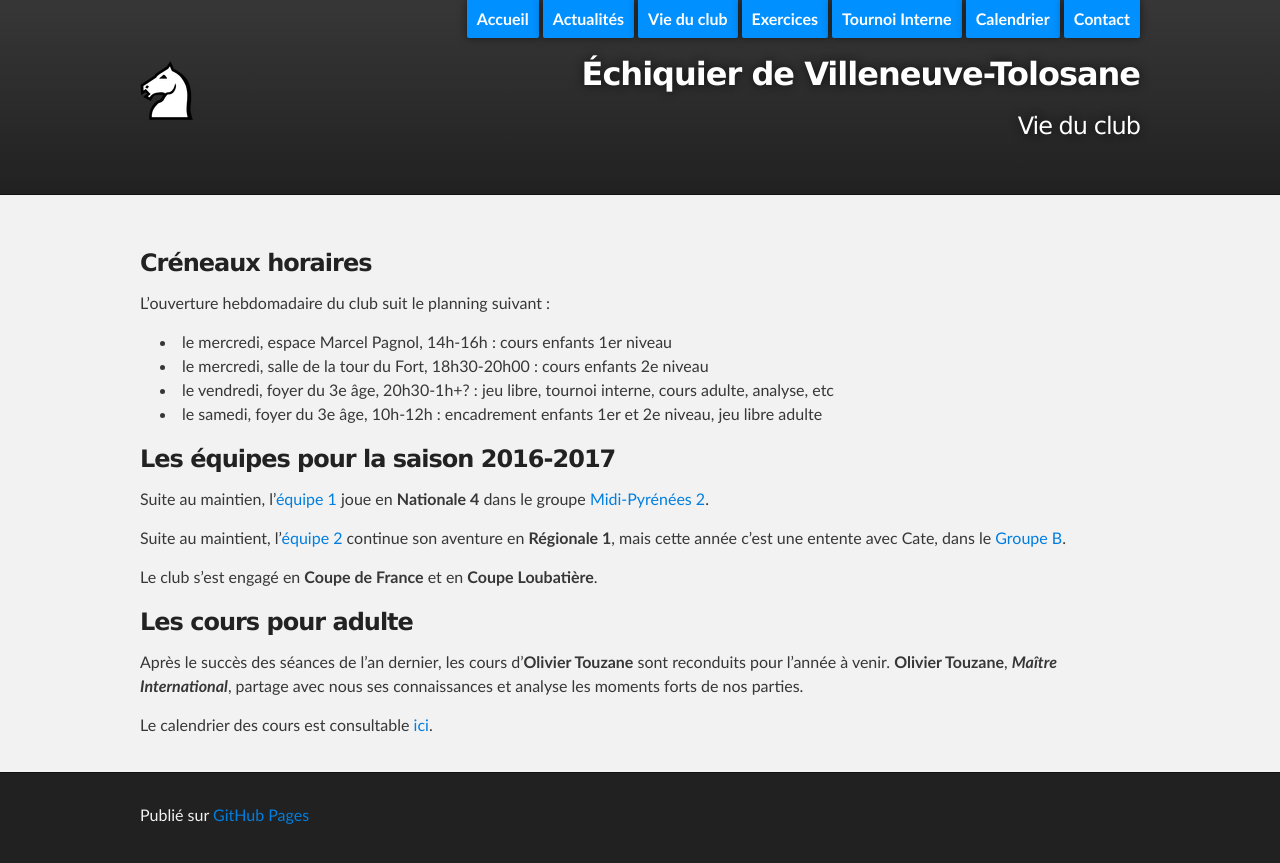
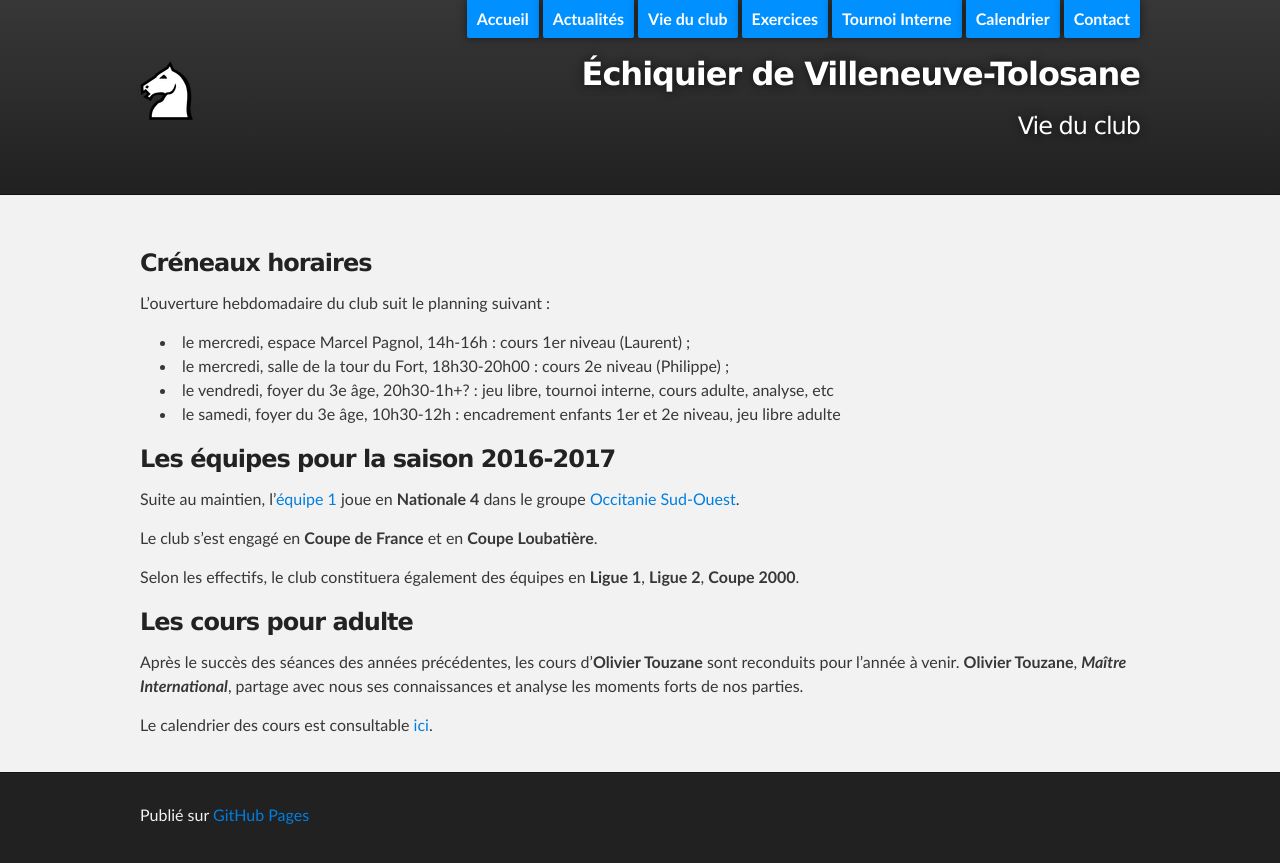
Before and after one commit to echiquier-villeneuve-tolosane/echiquier-villeneuve-tolosane.github.io, a Jekyll site: the page built from club.md, in a window 1280 px wide. Shown: the top 863 px of the page. Built offline with Jekyll 4.4.1, drawn with Linux system fonts in a browser that asks for light colours; nearby versions of some CDN libraries.

Commit message:
Update club.md

```diff
--- a/club.md
+++ b/club.md
@@ -10,21 +10,22 @@ published: true
 
 L'ouverture hebdomadaire du club suit le planning suivant :
 
-- le mercredi, espace Marcel Pagnol, 14h-16h : cours enfants 1er niveau
-- le mercredi, salle de la tour du Fort, 18h30-20h00 : cours enfants 2e niveau
+- le mercredi, espace Marcel Pagnol, 14h-16h : cours 1er niveau (Laurent) ;
+- le mercredi, salle de la tour du Fort, 18h30-20h00 : cours 2e niveau (Philippe) ;
 - le vendredi, foyer du 3e âge, 20h30-1h+? : jeu libre, tournoi interne, cours adulte, analyse, etc
-- le samedi, foyer du 3e âge, 10h-12h : encadrement enfants 1er et 2e niveau, jeu libre adulte
+- le samedi, foyer du 3e âge, 10h30-12h : encadrement enfants 1er et 2e niveau, jeu libre adulte
 
 ### Les équipes pour la saison 2016-2017 ###
 
-Suite au maintien, l'[équipe 1](http://www.echecs.asso.fr/ListeJoueurs.aspx?Action=EQUIPE&Equipe=1289) joue en **Nationale 4** dans le groupe [Midi-Pyrénées 2](http://www.echecs.asso.fr/Equipes.aspx?Groupe=85 "Nationale 4 / Midi-Pyrénées 2 / Groupe 1").
-
-Suite au maintient, l'[équipe 2](http://www.echecs.asso.fr/ListeJoueurs.aspx?Action=EQUIPE&Equipe=1222) continue son aventure en **Régionale 1**, mais cette année c'est une entente avec Cate, dans le [Groupe B](http://www.echecs.asso.fr/Equipes.aspx?Groupe=1284 "Ligue Midi-Pyrénées/Régionale 1/Groupe B").
+Suite au maintien, l'[équipe 1](http://www.echecs.asso.fr/ListeJoueurs.aspx?Action=EQUIPE&Equipe=3907) joue en **Nationale 4** dans le groupe [Occitanie Sud-Ouest](http://www.echecs.asso.fr/Equipes.aspx?Groupe=85 "Nationale 4 / Groupe Occitanie Sud-Ouest").
 
 Le club s'est engagé en **Coupe de France** et en **Coupe Loubatière**.
 
+Selon les effectifs, le club constituera également des équipes en **Ligue 1**, **Ligue 2**, **Coupe 2000**.
+
+
 ### Les cours pour adulte ###
 
-Après le succès des séances de l'an dernier, les cours d'**Olivier Touzane** sont reconduits pour l'année à venir. **Olivier Touzane**, **_Maître International_**, partage avec nous ses connaissances et analyse les moments forts de nos parties.
+Après le succès des séances des années précédentes, les cours d'**Olivier Touzane** sont reconduits pour l'année à venir. **Olivier Touzane**, **_Maître International_**, partage avec nous ses connaissances et analyse les moments forts de nos parties.
 
 Le calendrier des cours est consultable [ici]({{ page.root }}/calendar.html).
```
